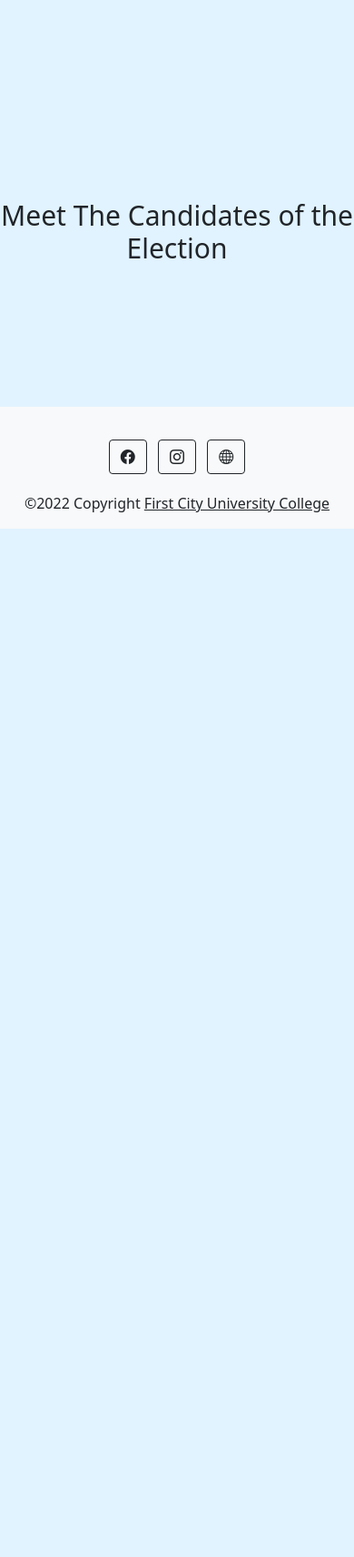
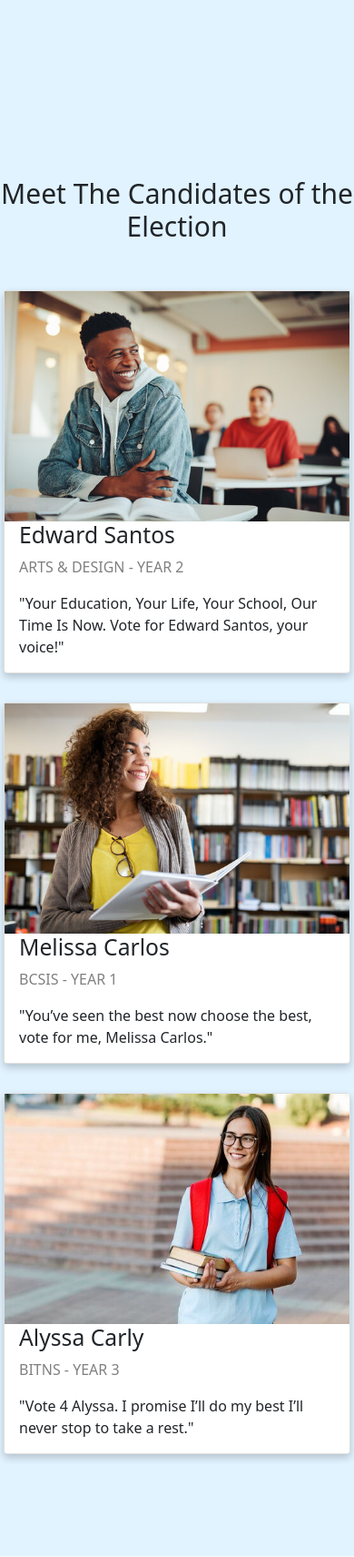
Before and after one commit to javelineou/sd-project, a PHP site: page /sd-project/homepage.php in a window 390 px wide. Shown: the part 641-2352 px from the top of the page at 91% size. Before the commit the page ends 1222 px from the top, so only its background shows below. Run offline with PHP 8.4, Linux system fonts and the light colour scheme.

Commit message:
HOMEPAGE - COMPLETED

```diff
--- a/homepage.php
+++ b/homepage.php
@@ -161,12 +161,46 @@ else if(isset($_SESSION["loggedin"]) && $_SESSION["loggedin"] == true && $_SESSI
         </p>
       </div>
     </div>
-    <p><br /><br /><br /><br /></p>
+    <p><br /><br /><br /></p>
 
 <h4 class= "pagetitle">Meet The Candidates of the Election<br/><br/></h4>
 
+<div class = "row">
+	<div class = "column">
+		<div class = "card">
+			<img src = "img/Candidate1.jpg" alt = "Candidate 1" style = "width:100%">
+			<div class = "container">
+				<h2>Edward Santos</h2>
+				<p class= "title">ARTS & DESIGN - YEAR 2</p>
+				<p> "Your Education, Your Life, Your School, Our Time Is Now. Vote for Edward Santos, your voice!"</p>
+			</div>
+		</div>
+	</div>
 
-<p><br /><br /><br /><br /></p>
+	<div class = "column">
+		<div class = "card">
+			<img src = "img/Candidate2.jpg" alt = "Candidate 2" style = "width:100%">
+			<div class = "container">
+				<h2>Melissa Carlos</h2>
+				<p class= "title">BCSIS - YEAR 1</p>
+				<p> "You’ve seen the best now choose the best, vote for me, Melissa Carlos."</p>
+			</div>
+		</div>
+	</div>
+
+	<div class = "column">
+		<div class = "card">
+			<img src = "img/Candidate3.jpg" alt = "Candidate 3" style = "width:100%">
+			<div class = "container">
+				<h2>Alyssa Carly</h2>
+				<p class= "title">BITNS - YEAR 3</p>
+				<p>  "Vote 4 Alyssa. I promise I’ll do my best I’ll never stop to take a rest."</p>
+			</div>
+		</div>
+	</div>
+</div>
+
+<p><br /><br /><br /></p>
   </body>
 
   <!-- Footer -->
--- a/style.css
+++ b/style.css
@@ -212,8 +212,47 @@ body {
   font-size: 18px;
 }
 
+/*candidate details in homepage */
+.column {
+	float: left;
+	width: 33.3%;
+	margin-bottom: 16px;
+	padding: 0 8px;
+}
 
+.card{
+	box-shadow: 0 4px 8px 0 rgba(0, 0, 0, 0.2);
+	margin: 8px;
+	opacity: 1;
+	transition: .5s ease;
+	backface-visibility: hidden;
+}
 
+.card:hover{
+	background-color: #f2f2f2;
+	opacity: 0.8;
+}
+
+.container{
+	padding: 0 16px;
+}
+
+.container::after, .row::after{
+	content: "";
+	clear: both;
+	display: table;
+}
+
+.title{
+	color: grey;
+}
+
+@media screen and (max-width: 650px) {
+	.column{
+		width: 100%;
+		display: block;
+	}
+}
 
 
 @media (max-width: 480px) {
```
Also changed, not shown: admin-homepage.php (+40 -1 lines), logged-homepage.php (+39 -1 lines), vote.php (+7 -43 lines), img/candidate1.jpg, img/candidate2.jpg, img/candidate3.jpg, img/candidate4.jpg.
